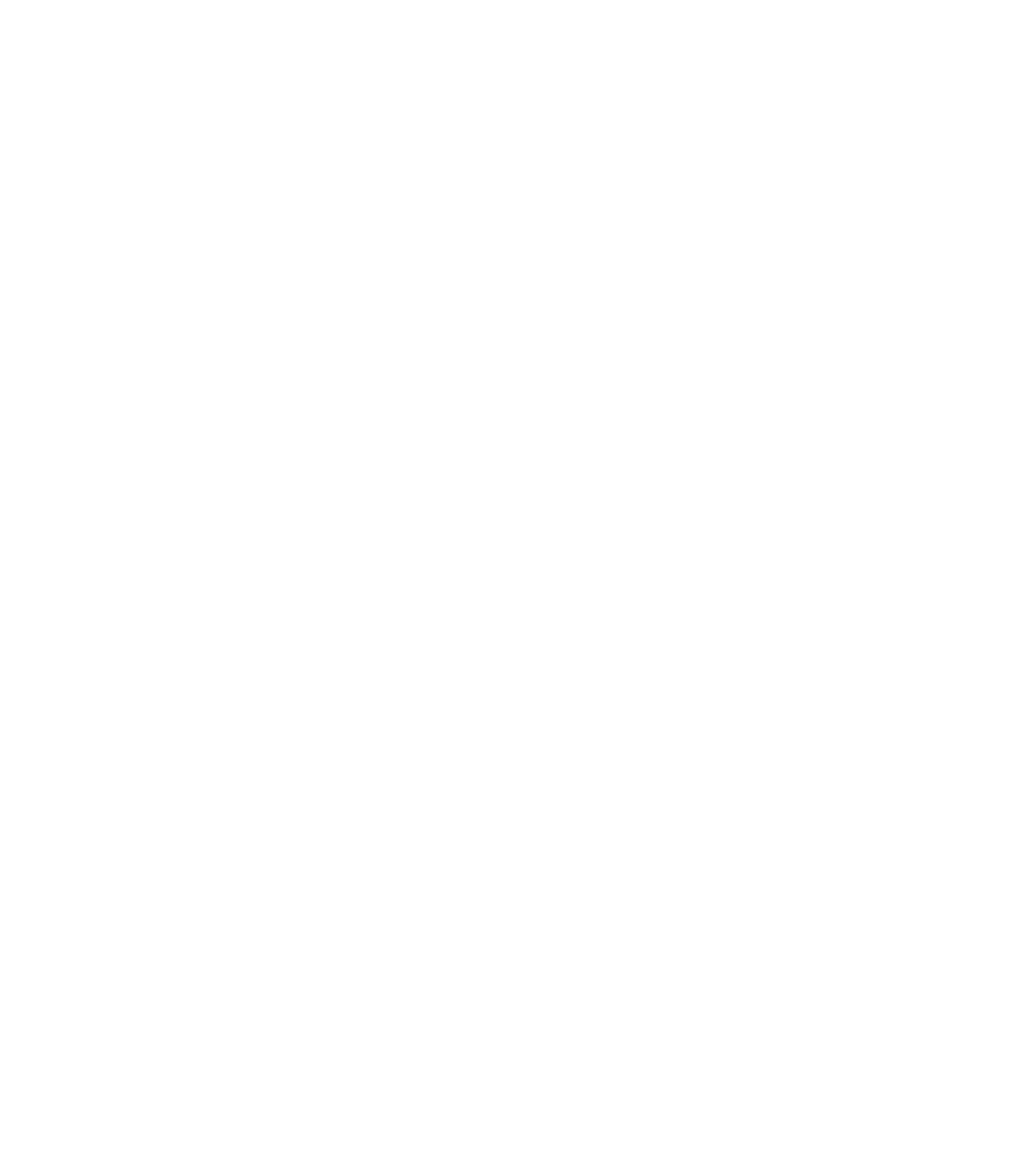
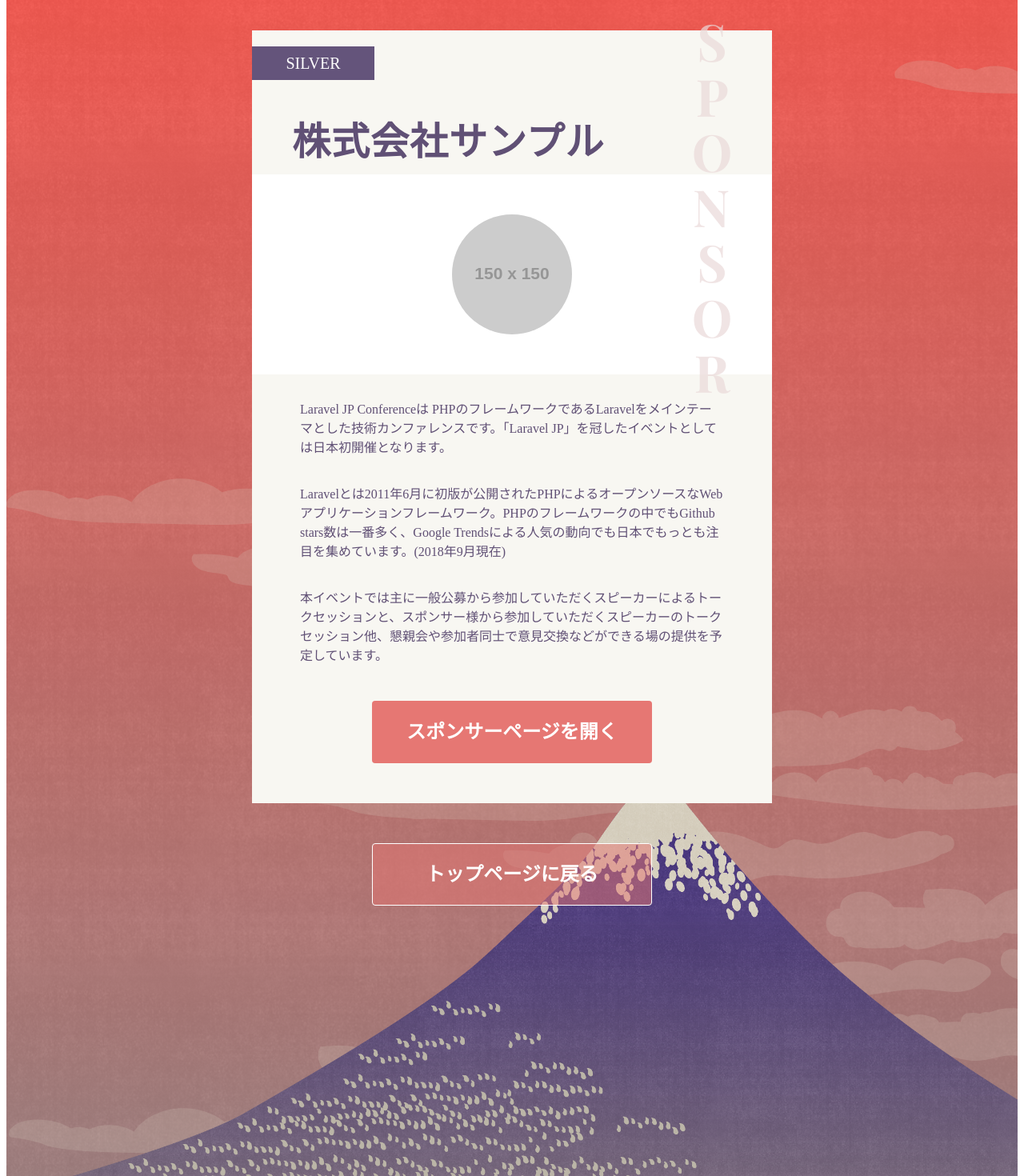
Before and after one commit to laravel-jp-conference/web, a Nuxt app: page /sponsor in a window 1280 px wide. Before the commit this address had no page. Shown: the part 60-1530 px from the top of the page at 80% size. Before the commit the page ends 800 px from the top, so only its background shows below. Built offline with nearby package versions, Linux system fonts and the light colour scheme.

Commit message:
スポンサー詳細ページのコーディング

```diff
--- /dev/null
+++ b/pages/sponsor.vue
@@ -0,0 +1,259 @@
+<template>
+  <div class="sponsor">
+    <div class="bg_tex">
+      <div class="bg_deco">
+        <div class="bg_fuji"></div>
+        <div class="content-box">
+          <div class="sponsor-box">
+            <div class="sponsor-title">
+              <p class="ornament">SPONSOR</p>
+              <div class="silver-card">
+                <span class="silver">SILVER</span>
+              </div>
+              <p class="sponsor-name">株式会社サンプル</p>
+            </div>
+            <div class="logo-box">
+              <img src="http://placehold.jp/150x150.png" class="logo-img">
+            </div>
+            <div class="sponsor-description">
+              <p>Laravel JP Conferenceは PHPのフレームワークであるLaravelをメインテーマとした技術カンファレンスです。「Laravel JP」を冠したイベントとしては日本初開催となります。</p>
+              <br>
+              <p>Laravelとは2011年6月に初版が公開されたPHPによるオープンソースなWebアプリケーションフレームワーク。PHPのフレームワークの中でもGithub stars数は一番多く、Google Trendsによる人気の動向でも日本でもっとも注目を集めています。(2018年9月現在)</p>
+              <br>
+              <p>本イベントでは主に一般公募から参加していただくスピーカーによるトークセッションと、スポンサー様から参加していただくスピーカーのトークセッション他、懇親会や参加者同士で意見交換などができる場の提供を予定しています。</p>
+            </div>
+            <div class="button-box-a">
+              <a class="btn button-a" href="#" target="_blank">
+                スポンサーページを開く
+              </a>
+            </div>
+          </div>
+          <div class="button-box-b">
+            <router-link to="/" class="btn button-b">
+              トップページに戻る
+            </router-link>
+          </div>
+        </div>
+      </div>
+    </div>
+  </div>
+</template>
+
+<script>
+  export default {
+    name: 'sponsor'
+  }
+</script>
+
+<style lang="scss" scoped>
+  @import "~/assets/scss/common.scss";
+  .sponsor {
+    background: #ff554c;
+    background: -moz-linear-gradient(top, #ff554c 0%, #a08383 100%);
+    background: -webkit-linear-gradient(top, #ff554c 0%,#a08383 100%);
+    background: linear-gradient(to bottom, #ff554c 0%,#a08383 100%);
+    filter: progid:DXImageTransform.Microsoft.gradient( startColorstr='#ff554c', endColorstr='#a08383',GradientType=0 );
+    position: relative;
+    overflow: hidden;
+    .bg_tex {
+      background-image: url("~assets/images/hero/hero_tex.svg");
+      background-size: cover;
+    }
+    .bg_deco {
+      display: inline-block;
+      margin: 0 auto;
+      width: 210vw;
+      max-width: 1920px;
+      min-height: 540px;
+      background-size: contain;
+      background-image: url( "~assets/images/hero/hero_cloud.svg");
+      background-repeat: no-repeat;
+      @include media_desktop {
+        width: 100%;
+        min-height: 900px;
+        background-size: cover;
+      }
+    }
+    .bg_fuji {
+      width: 300vw;
+      max-width: 1000px;
+      display: inline-block;
+      background-image: url("~assets/images/hero/hero_fujiyama.png");
+      background-repeat: no-repeat;
+      background-size: cover;
+      position: absolute;
+      left: 52%;
+      bottom: 0;
+      transform: translateX(-43%);
+      @include media_desktop {
+        width: 100vw;
+        min-width: 1880px;
+      }
+      &::after {
+        display: inline-block;
+        content: "";
+        padding-top: 42%;
+      }
+    }
+  }
+  .button-a {
+    width: 90%;
+    display: block;
+    padding: 20px;
+    margin: 0 auto;
+    color: white;
+    font-size: 1.5rem;
+    font-weight: bold;
+    background: $clr_btn;
+    position: relative;
+    @include media_desktop {
+      max-width: 350px;
+    }
+    &::after {
+      content: "\f35d";
+      display: inline-block;
+      font-family: "Font Awesome 5 Free";
+      font-size: .8em;
+      font-style: normal;
+      font-weight: bold;
+      font-variant: normal;
+      text-rendering: auto;
+      line-height: 1;
+      color: #fff;
+      position: absolute;
+      right: 10px;
+      top: 50%;
+      transform: translateY(-50%);
+      @include media_desktop {
+        right: 20px;
+      }
+    }
+  }
+  .button-b {
+    width: 90%;
+    display: block;
+    padding: 20px;
+    margin: 0 auto;
+    color: white;
+    font-size: 1.5rem;
+    font-weight: bold;
+    background: rgba(230, 119, 115, 0.5);
+    border: solid 1px #fff;
+    position: relative;
+    @include media_desktop {
+      max-width: 350px;
+    }
+    &::before {
+      content: "\f104";
+      display: inline-block;
+      font-family: "Font Awesome 5 Free";
+      font-size: .8em;
+      font-style: normal;
+      font-weight: bold;
+      font-variant: normal;
+      text-rendering: auto;
+      line-height: 1;
+      color: #fff;
+      position: absolute;
+      left: 10px;
+      top: 50%;
+      transform: translateY(-50%);
+      @include media_desktop {
+        left: 20px;
+      }
+    }
+  }
+  .content-box {
+    width: 95vw;
+    margin: 90px 10px;
+    @include media_desktop {
+      width: 55%;
+      max-width: 650px;
+      margin: 90px auto;
+    }
+    .sponsor-box {
+      background: #f8f7f2;
+      position: relative;
+      .ornament {
+        @include typo_sectionSubTitleEn;
+        font-size: 30px;
+        z-index: 10;
+        top: -30px;
+        right: -30px;
+        position: absolute;
+        @include media_desktop {
+          font-size: 4rem;
+        }
+      }
+      .sponsor-title {
+        height: 140px;
+        position: relative;
+        @include media_desktop {
+          height: 180px;
+        }
+        .silver-card {
+          height: 30px;
+          width: 130px;
+          top: 20px;
+          background: #64547b;
+          text-align: center;
+          position: absolute;
+          @include media_desktop {
+            height: 42px;
+            width: 153px;
+          }
+          .silver {
+            font-family: YuMincho, Medium;
+            font-size: 14px;
+            color: #ffffff;
+            line-height: 30px;
+            @include media_desktop {
+              font-size: 20px;
+              line-height: 42px;
+            }
+          }
+        }
+        .sponsor-name {
+          @include typo_sectionTitleJa;
+          top: 80px;
+          margin: 0 30px;
+          position: absolute;
+          @include media_desktop {
+            top: 100px;
+            margin: 0 50px;
+          }
+        }
+      }
+      .logo-box {
+        width: 100%;
+        height: 200px;
+        background: #ffffff;
+        position: relative;
+        @include media_desktop {
+          height: 250px;
+        }
+        .logo-img {
+          position: absolute;
+          top: 50%;
+          left: 50%;
+          -webkit-transform: translateY(-50%) translateX(-50%);
+          transform: translateY(-50%) translateX(-50%);
+          border-radius: 1000px;
+        }
+      }
+      .sponsor-description {
+        color: #605075;
+        padding: 30px;
+        @include media_desktop {
+          margin: 0 30px;
+        }
+      }
+      .button-box-a {
+        padding-bottom: 50px;
+      }
+    }
+    .button-box-b {
+      padding: 50px 0 300px 0;
+    }
+  }
+</style>
```
